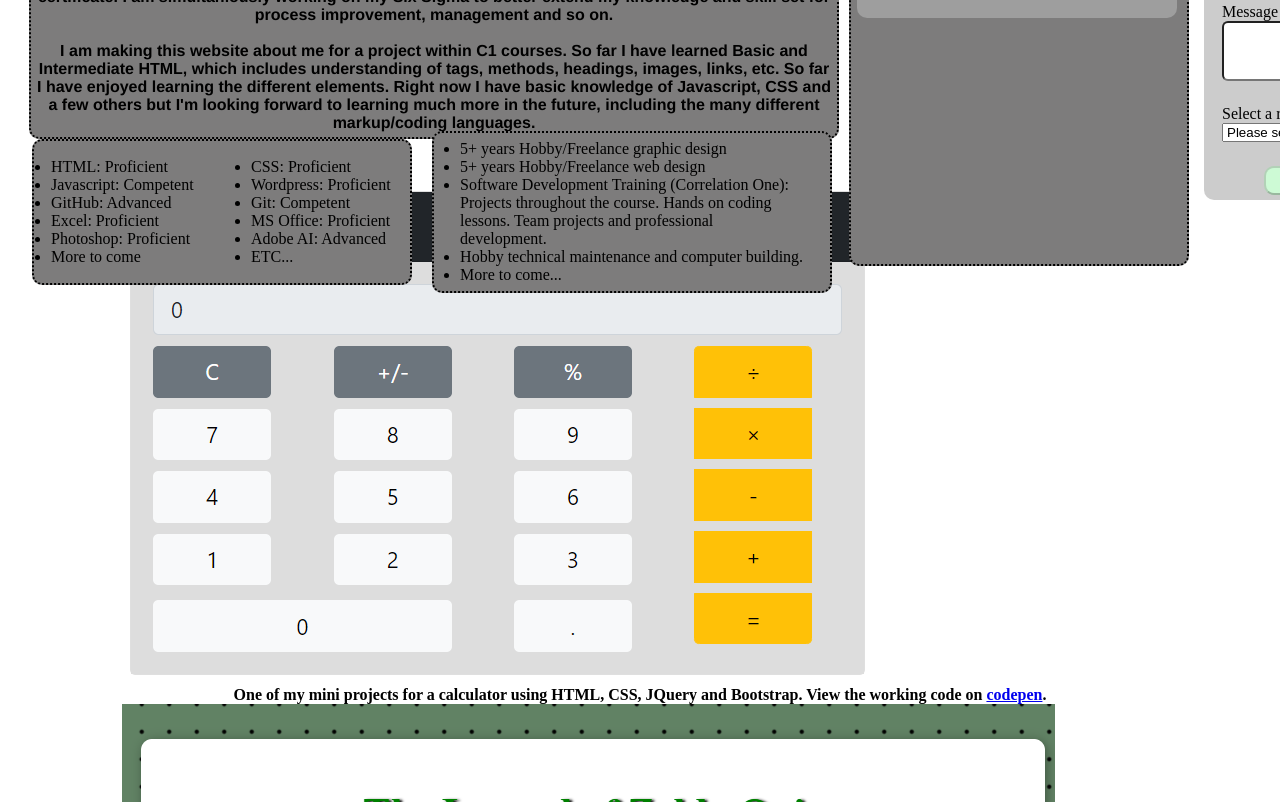
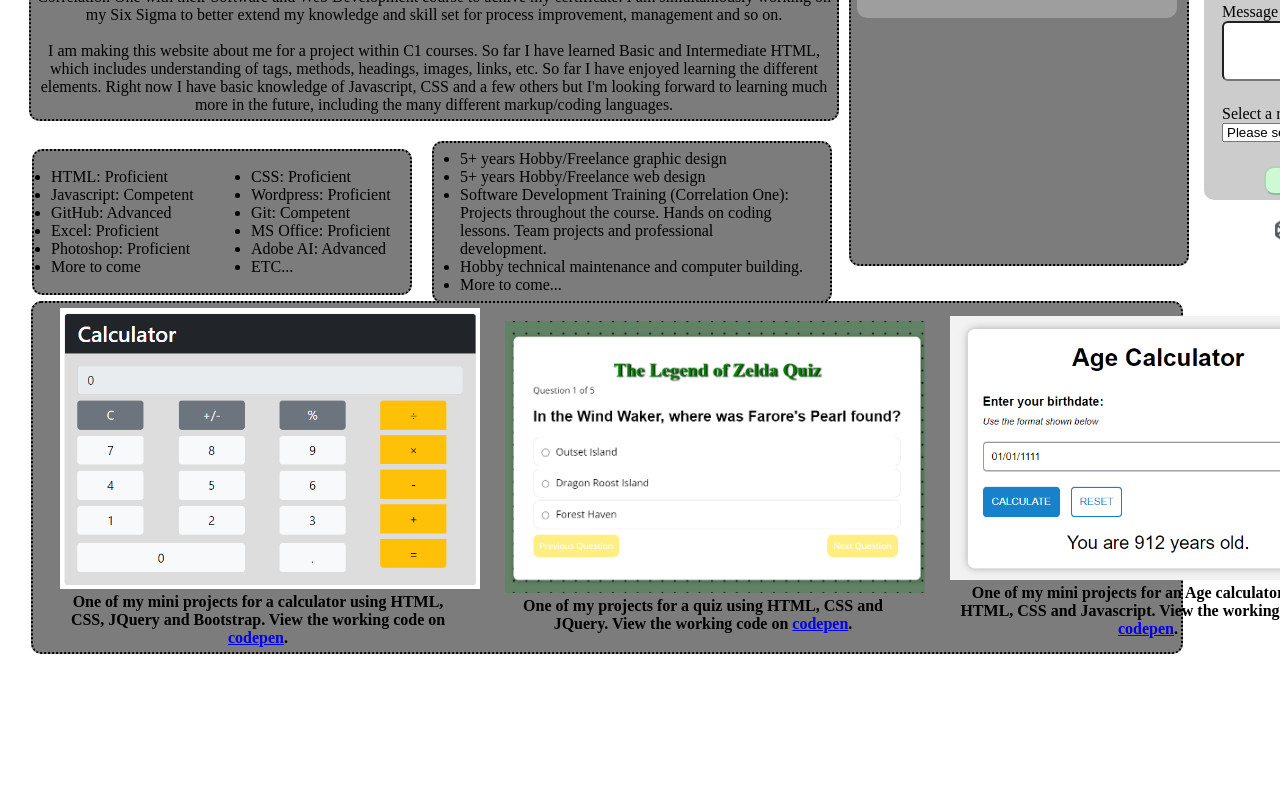
Before and after one commit to Woidyla/Project10, a plain HTML site: page index.html in a window 1280 px wide. Shown: the part 398-1200 px from the top of the page. After the commit the page ends 1052 px from the top, so only its background shows below. Drawn offline with Linux system fonts and the light colour scheme; grey boxes are pictures that could not be loaded.

Commit message:
Update styles.css

```diff
--- a/CSS/styles.css
+++ b/CSS/styles.css
@@ -59,8 +59,6 @@
   position: relative;
   top: -90px;
   right: 80px;
-  font-weight: bold;
-  font-family: 'Franklin Gothic Medium', 'Arial Narrow', Arial, sans-serif;
 }
 
 .images {
@@ -77,7 +75,7 @@
 
 #skexp {
   position: relative;
-  top: -150px;
+  top: -140px;
   right: 92px;
   display: grid;
   grid-template-columns: 410px 410px;
@@ -113,6 +111,28 @@
   max-width: 400px;
   min-width: 400px;
 }
+
+#projectsView {
+  display: grid;
+  grid-template-columns: 440px 440px 440px;
+  gap: 5px;
+  background-color: #7d7c7c;
+  border-radius: 10px;
+  max-width: 1370px;
+  max-height: 800px;
+  margin: auto;
+  padding: 5px;
+  border: black dotted 2px;
+  position: relative;
+  top: 120px;
+  right: 33px;
+}
+
+#cards {
+  max-height: 300px;
+  max-width: 420px;
+}
+
 
 @keyframes float {
 0% {
@@ -254,7 +274,7 @@ div{
 	width: 100%;
   max-height: 50px;
   max-width: 200px;
-  top: 20px;
+  bottom: 340px;
   left: 1210px;
 }
 
```
